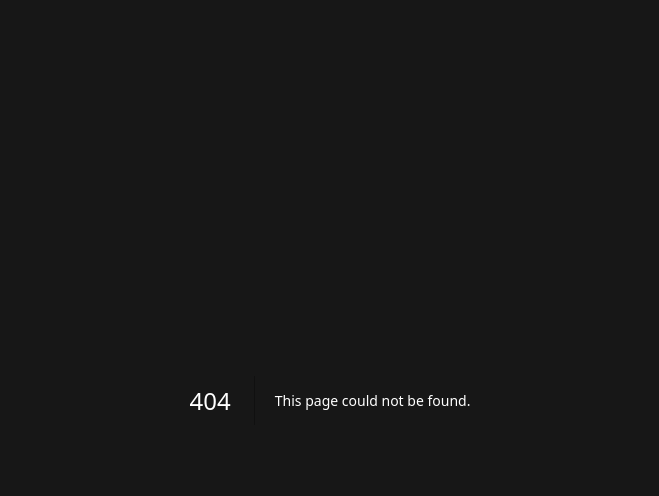
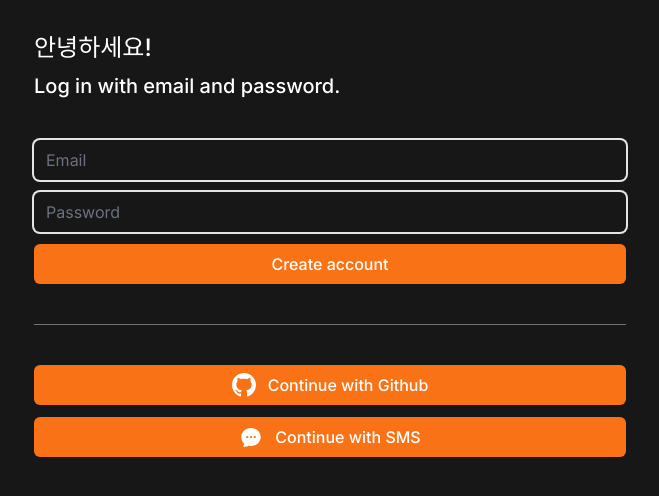
Before and after one commit to KKamjangE/Next14-Toy, a Next.js app: page /login in a window 1280 px wide. Before the commit this address had no page. Shown: the top 496 px of the page, without its empty margins (310-969 px from the left). Built offline with nearby package versions, Linux system fonts and the light colour scheme.

Commit message:
Feat: login 페이지 생성

```diff
--- /dev/null
+++ b/app/login/page.tsx
@@ -0,0 +1,30 @@
+import FormButton from "@/app/components/form-btn";
+import FormInput from "@/app/components/form-input";
+import SocialLogin from "@/app/components/social-login";
+
+export default function LoginAccount() {
+    return (
+        <div className="flex flex-col gap-10 px-6 py-8">
+            <div className="flex flex-col gap-2 *:font-medium">
+                <h1 className="text-2xl">안녕하세요!</h1>
+                <h2 className="text-xl">Log in with email and password.</h2>
+            </div>
+            <form className="flex flex-col gap-3">
+                <FormInput
+                    type="email"
+                    placeholder="Email"
+                    errors={[]}
+                    required
+                />
+                <FormInput
+                    type="password"
+                    placeholder="Password"
+                    errors={[]}
+                    required
+                />
+                <FormButton loading={false} text="Create account" />
+            </form>
+            <SocialLogin />
+        </div>
+    );
+}
```
